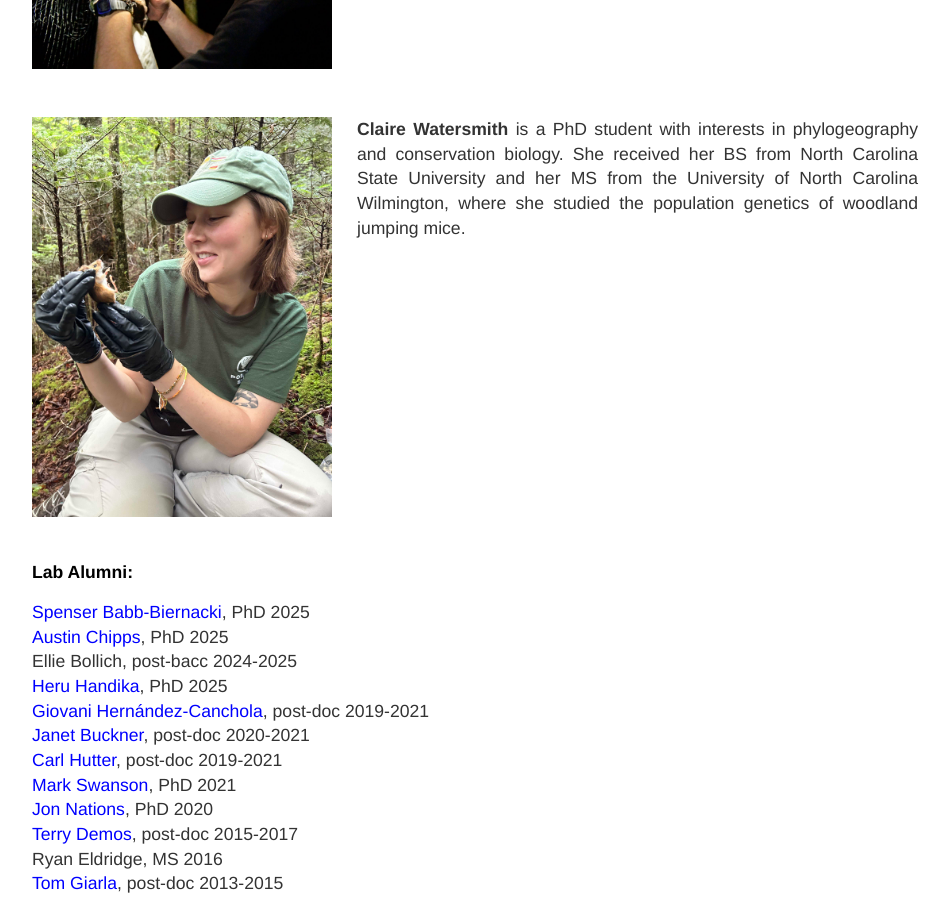
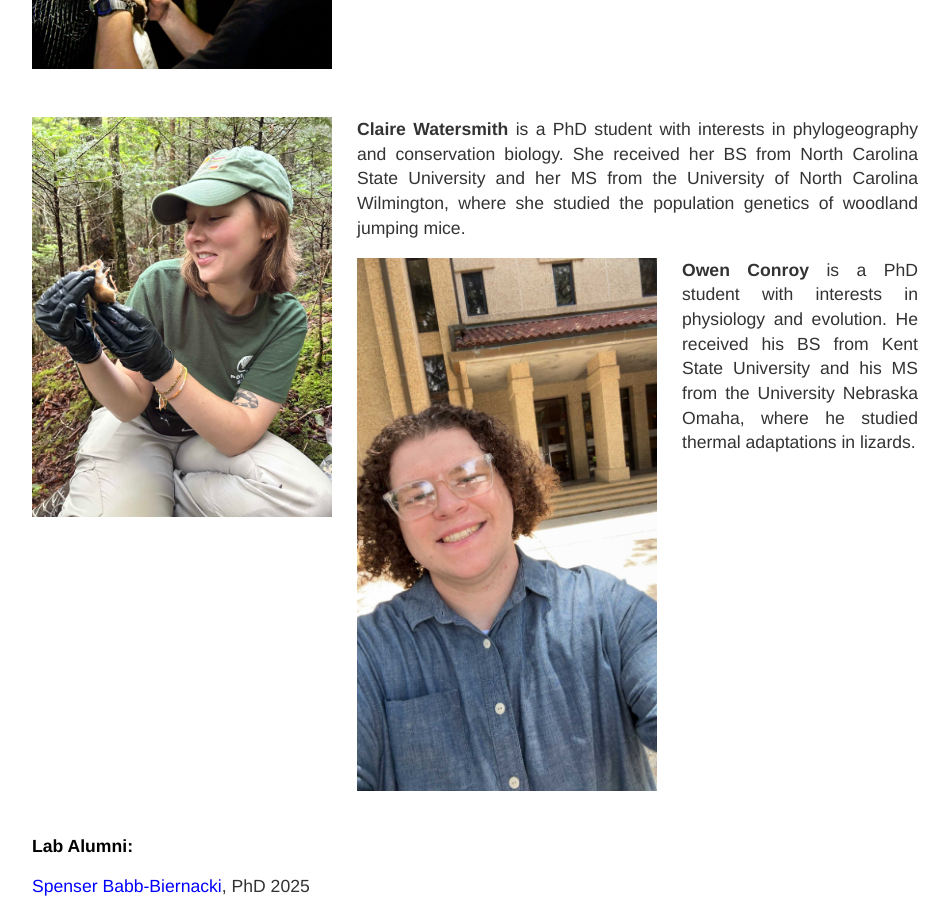
Before and after one commit to esselstyn/esselstyn.github.io, a Jekyll site: the page built from people.md, in a window 1280 px wide and 900 px high, scrolled down 1075 px. Shown: the whole window, without its empty margins (160-1109 px from the left). Built offline with Jekyll 4.4.1, drawn with Linux system fonts in a browser that asks for light colours.

Commit message:
Adding Owen

```diff
--- a/people.md
+++ b/people.md
@@ -28,6 +28,11 @@ I am a mammalian systematist with general interests in evolutionary biology and
 <img src="images/claire.jpg" class="left" alt="Claire" width="300">
 
 **Claire Watersmith** is a PhD student with interests in phylogeography and conservation biology. She received her BS from North Carolina State University and her MS from the University of North Carolina Wilmington, where she studied the population genetics of woodland jumping mice.
+
+<img src="images/owen.jpg" class="left" alt="Owen" width="300">
+
+**Owen Conroy** is a PhD student with interests in physiology and evolution. He received his BS from Kent State University and his MS from the University Nebraska Omaha, where he studied thermal adaptations in lizards.
+
 </div>
 
 
```
Also changed, not shown: images/owen.jpg (added).
